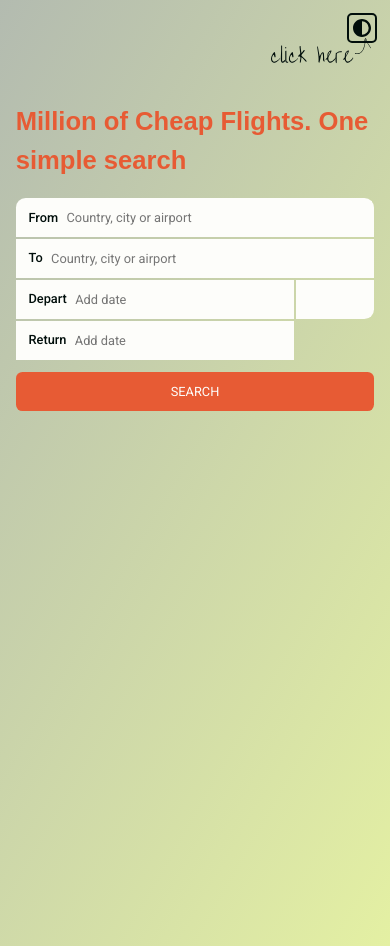
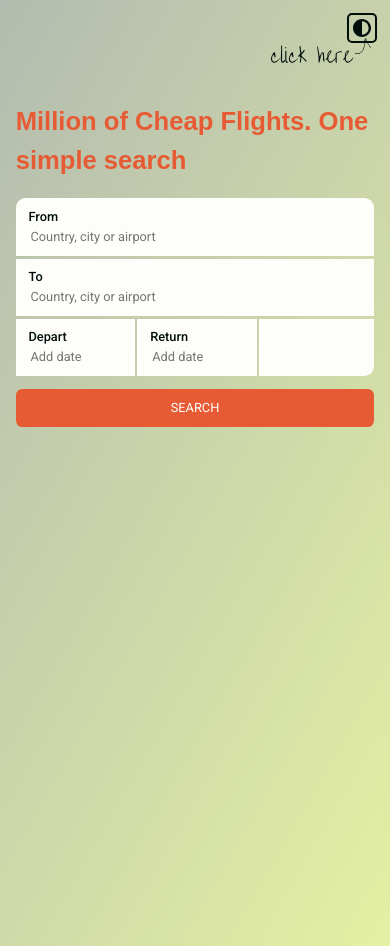
Before and after one commit to Salman-165324/bookFlight, a website built with Vite: page index.html in a window 390 px wide. Built offline with nearby package versions, Linux system fonts and the light colour scheme; a web font is replaced by a local one; what @easepick/core would draw is missing.

Commit message:
made the date fields responsive

```diff
--- a/styles/style.css
+++ b/styles/style.css
@@ -179,7 +179,7 @@ form{
   flex-direction: column;
   row-gap: 1em;
 }
-@media (min-width: 64em) {
+@media (min-width: 78em) {
   form {
      flex-direction: row;
      align-items: center;
@@ -203,7 +203,7 @@ form{
   transition: background-color 0.3s, color 0.3s;
 }
 
-@media (min-width: 64em) {
+@media (min-width: 78em) {
   #search-btn {
     height: 3.725em;
     width: fit-content;
@@ -244,12 +244,13 @@ form{
   display: grid;
   gap: 0.2em;
   grid-template:
-    "departure   departure"
-    "destination destination"
-    "dates travelersAndMore";
+    "departure   departure   departure   departure    departure   departure   departure   departure"
+    "destination destination destination destination destination  destination destination destination"
+    "departureDate departureDate  returnDate returnDate travelersAndMore travelersAndMore travelersAndMore travelersAndMore"
+
 }
 
-@media (min-width: 64em) {
+@media (min-width: 78em) {
   .search-field-div-wrapper {
     display: flex;
     flex-wrap: wrap;
@@ -264,11 +265,11 @@ form{
 /* search field div related styles */
 .search-field-div {
   display: flex;
-  gap: 0.5em;
-
-  justify-content: left;
-  align-items: center;
-  height: 3em;
+  gap: .4em;
+  flex-direction: column;
+  justify-content: center;
+  align-items: flex-start;
+  height: 4.5em;
   padding-left: 1em;
   padding-right: 0.2em;
   background-color: var(--background);
@@ -295,7 +296,7 @@ form{
   border: none;
   background-color: inherit;
   width: 100%;
-  height: 85%;
+  height: fit-content;
   display: block;
 }
 
@@ -303,7 +304,7 @@ form{
   outline: none;
 }
 
-@media (min-width: 64em) {
+@media (min-width: 78em) {
   .search-field-div {
     border-top-left-radius: 0;
     border-top-right-radius: 0;
@@ -349,15 +350,22 @@ form{
   grid-area: destination;
 }
 
-#dates-div {
-  grid-area: dates;
+#departure-date-div {
+  grid-area: departureDate;
+  overflow:hidden;
+}
+
+#return-date-div{
+  grid-area: returnDate;
+  overflow:hidden;
 }
 
 #travelers-and-more-div {
   grid-area: travelersAndMore;
+  min-width: 9em;
 }
 
-@media (min-width: 64em) {
+@media (min-width: 78em) {
 
   #departure-div, #destination-div  {
     width: 15em;
```
